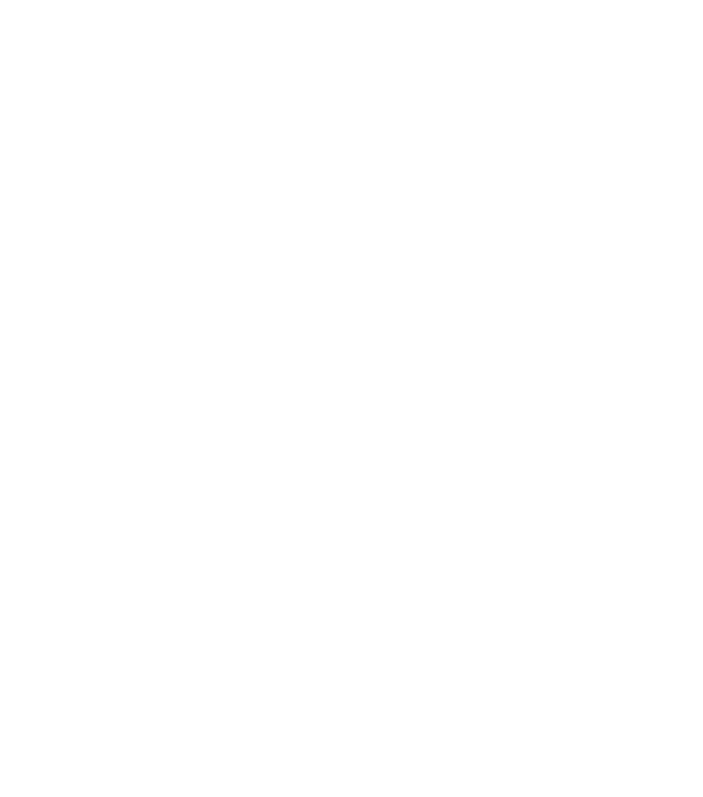
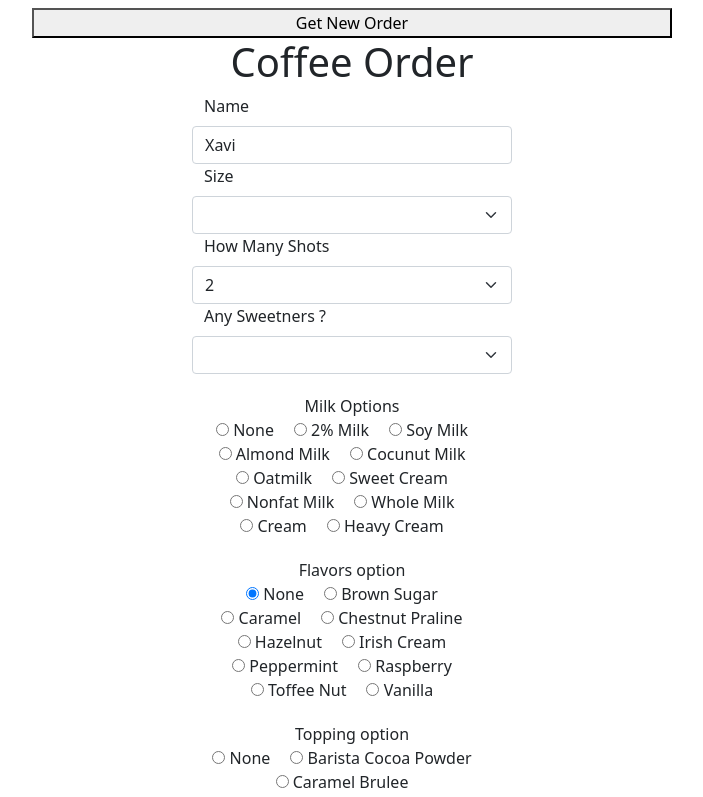
Before and after one commit to tmayphillips/abe-lincoln-coffee, an Angular app in the folder AbeLincolnProject/: page / in a window 1280 px wide. Shown: the part 240-1037 px from the top of the page, without its empty margins (288-991 px from the left). Before the commit the page ends 800 px from the top, so only its background shows below. Built offline with nearby package versions, Linux system fonts and the light colour scheme.

Commit message:
update form files and game functionality

```diff
--- a/AbeLincolnProject/src/app/coffee/coffee.component.html
+++ b/AbeLincolnProject/src/app/coffee/coffee.component.html
@@ -3,67 +3,57 @@
     <!-- reminder need onSubmit value  -->
     <form class="row coffeeForm" #coffeeForm="ngForm" (ngSubmit)="onSubmit(coffeeForm.valid)">
 
-        <!-- Name form  -->
-        <label for="name" class="form-label">Name</label>
-        <input type="text" name="name" class="form-control" id="name" value="" [(ngModel)]="order.name" require>
-
-        <!-- Size form -->
-        <label for="sizes" class="form-label">Size</label>
-        <select class="form-select" name="size" id="size" [(ngModel)]="order.sizes" required>
         <div class="customer-order" *ngIf="orderVisible">
             <h1>Hi! My name is {{customerOrder.name}}. I'd like:</h1>
             <p>
-        A {{customerOrder.sizes}} coffee with {{customerOrder.shotCount}} shot<span *ngIf="customerOrder.shotCount != 1">s</span> of espresso. <br>
-        I also want <span *ngIf="customerOrder.sweetener != 'None'">{{customerOrder.sweetener}} as my sweetener</span>
-        <span *ngIf="customerOrder.milkType != 'None'"><span *ngIf="customerOrder.sweetener != 'None'">, </span>{{customerOrder.milkType}} </span>
-        <span *ngIf="customerOrder.flavor != 'None'"><span *ngIf="customerOrder.sweetener != 'None' || customerOrder.milkType != 'None'">and </span>a pump of {{customerOrder.flavor}}</span>...<br>
+                A {{customerOrder.sizes}} coffee with {{customerOrder.shotCount}} shot<span
+                    *ngIf="customerOrder.shotCount != 1">s</span> of espresso. <br>
+                I also want <span *ngIf="customerOrder.sweetener != 'None'">{{customerOrder.sweetener}} as my
+                    sweetener</span>
+                <span *ngIf="customerOrder.milkType != 'None'"><span *ngIf="customerOrder.sweetener != 'None'">,
+                    </span>{{customerOrder.milkType}} </span>
+                <span *ngIf="customerOrder.flavor != 'None'"><span
+                        *ngIf="customerOrder.sweetener != 'None' || customerOrder.milkType != 'None'">and </span>a pump
+                    of {{customerOrder.flavor}}</span>...<br>
                 <span *ngIf="customerOrder.topping != 'None'">Give me {{customerOrder.topping}} on top!</span><br>
                 That's it!
             </p>
         </div>
         <button (click)="getRandomCoffee(); showOrder();">Get New Order</button>
 
-<h1 class="text-center">  Coffee Order</h1>
+        <h1 class="text-center"> Coffee Order</h1>
         <div class="container">
             <!-- reminder need onSubmit value  -->
             <form class="row coffeeForm" #coffeeForm="ngForm" (ngSubmit)="onSubmit(coffeeForm.valid)">
                 <!-- Name form  -->
                 <label for="name" class="form-label">Name</label>
-            <input type="text" name="name" class="form-control" id="name" value="" [(ngModel)]="order.name" require>
+                <input type="text" name="name" class="form-control" id="name" value="" [(ngModel)]="createdOrder.name" require>
+
                 <!-- Size form -->
                 <label for="sizes" class="form-label">Size</label>
-            <select class="form-select" name="size" id="size" [(ngModel)]="order.sizes"required>
-            <option *ngFor="let oz of sizes" value="oz">{{oz}}</option>
+                <select class="form-select" name="size" id="size" [(ngModel)]="createdOrder.sizes" required>
+                    <option *ngFor="let oz of sizes" value="{{oz}}">{{oz}}</option>
                 </select>
 
-        <!-- size slider  -->
-
-        <!-- <div class="slider_container">
-            <div class="slider_labelText userselect">Size slider</div>
-            <ejs-slider id='slider' [value]='value' [min]='min' [max]='max' [type]='type' [ticks]='slider_ticks' (renderedTicks)='renderedTicks($event)'></ejs-slider>
-        </div> -->
 
                 <!-- Shot form -->
                 <label for="shotCount" class="form-label">How Many Shots</label>
-        <select class="form-select" name="shotCount" id="shotCount" [(ngModel)]="order.shotCount" >
-            <option *ngFor="let shot of shotCounts" value="">{{shot}}</option>
+                <select class="form-select" name="shotCount" id="shotCount" [(ngModel)]="createdOrder.shotCount">
+                    <option *ngFor="let shot of shotCounts" value= {{shot}}>{{shot}}</option>
                 </select>
 
                 <!-- Sweetners form -->
                 <label for="sweeteners" class="form-label">Any Sweetners ?</label>
-        <select class="form-select" name="sweeteners" id="sweeteners" [(ngModel)]="order.sweetener" >
-            <option *ngFor="let sweet of sweeteners" value="">{{sweet}}</option>
+                <select class="form-select" name="sweeteners" id="sweeteners" [(ngModel)]="createdOrder.sweetener">
+                    <option *ngFor="let sweet of sweeteners" value="{{sweet}}">{{sweet}}</option>
                 </select>
 
                 <!-- Milk Form -->
-        <!-- <label for="milkTypes" class="form-label">Milk Options</label>
-            <select class="form-select" name="milkTypes" id="milkTypes" [(ngModel)]="order.milkType"required>
-            <option *ngFor="let milk of milkTypes" value="">{{milk}}</option>
-            </select> -->
-        <div class="milk" style='text-align: center; padding-top: 20px;' > Milk Options
+                <div class="milk" style='text-align: center; padding-top: 20px;'> Milk Options
                     <div class="options">
-                <label *ngFor="let milk of milkTypes" style= "padding-right: 20px;">
-                    <input type="radio" name="milk" (click)="order.milkType = milk" [checked]="milk === order.milkType">
+                        <label *ngFor="let milk of milkTypes" style="padding-right: 20px;">
+                            <input type="radio" name="milk" (click)="createdOrder.milkType = milk"
+                                [checked]="milk === createdOrder.milkType">
                             {{milk}}
                         </label>
                     </div>
@@ -72,8 +62,9 @@
                 <!-- Flavor Form  -->
                 <div class="flavor-container" style='text-align: center; padding-top: 20px;'>Flavors option
                     <div class="option">
-                <label *ngFor="let flav of flavors" style= "padding-right: 20px;">
-                    <input type="radio" name="flavors" (click)="order.flavor = flav" [checked]="flav === order.flavor">
+                        <label *ngFor="let flav of flavors" style="padding-right: 20px;">
+                            <input type="radio" name="flavors" (click)="createdOrder.flavor = flav"
+                                [checked]="flav === createdOrder.flavor">
                             {{flav}}
                         </label>
                     </div>
@@ -81,13 +72,13 @@
                 <!-- Toppings -->
                 <div class="topping-container" style='text-align: center; padding-top: 20px;'> Topping option
                     <div class="options">
-                <label  *ngFor="let top of toppings" style= "padding-right: 20px;" >
-                    <input type="radio" name="toppings" (click)="order.topping = top" [checked]="top === order.topping" >
+                        <label *ngFor="let top of toppings" style="padding-right: 20px;">
+                            <input type="radio" name="toppings" (click)="createdOrder.topping = top"
+                                [checked]="top === createdOrder.topping">
                             {{top}}
                         </label>
                     </div>
                 </div>
-
                 <!-- Submit Button -->
                 <button class="btn btn-primary" type="submit" [disabled]="coffeeForm.invalid">Submit form</button>
 
@@ -97,4 +88,4 @@
 
 
         <!-- <button (click)="compareOrders()">Click me!</button> -->
-<!-- <div>Points: {{points}}</div> -->
+        <div>Points: {{points}}</div>
--- a/AbeLincolnProject/src/app/coffee/coffee.component.ts
+++ b/AbeLincolnProject/src/app/coffee/coffee.component.ts
@@ -75,8 +75,9 @@ export class CoffeeComponent implements OnInit {
 
   }
 
-  onSubmit(){
-    console.log('Here')
+  onSubmit(isValid:boolean|null){
+    // console.log(this.createdOrder)
+    this.compareOrders();
   }
 
   hideOrder(){
```
Lines whose indentation alone changed are shown as unchanged.
